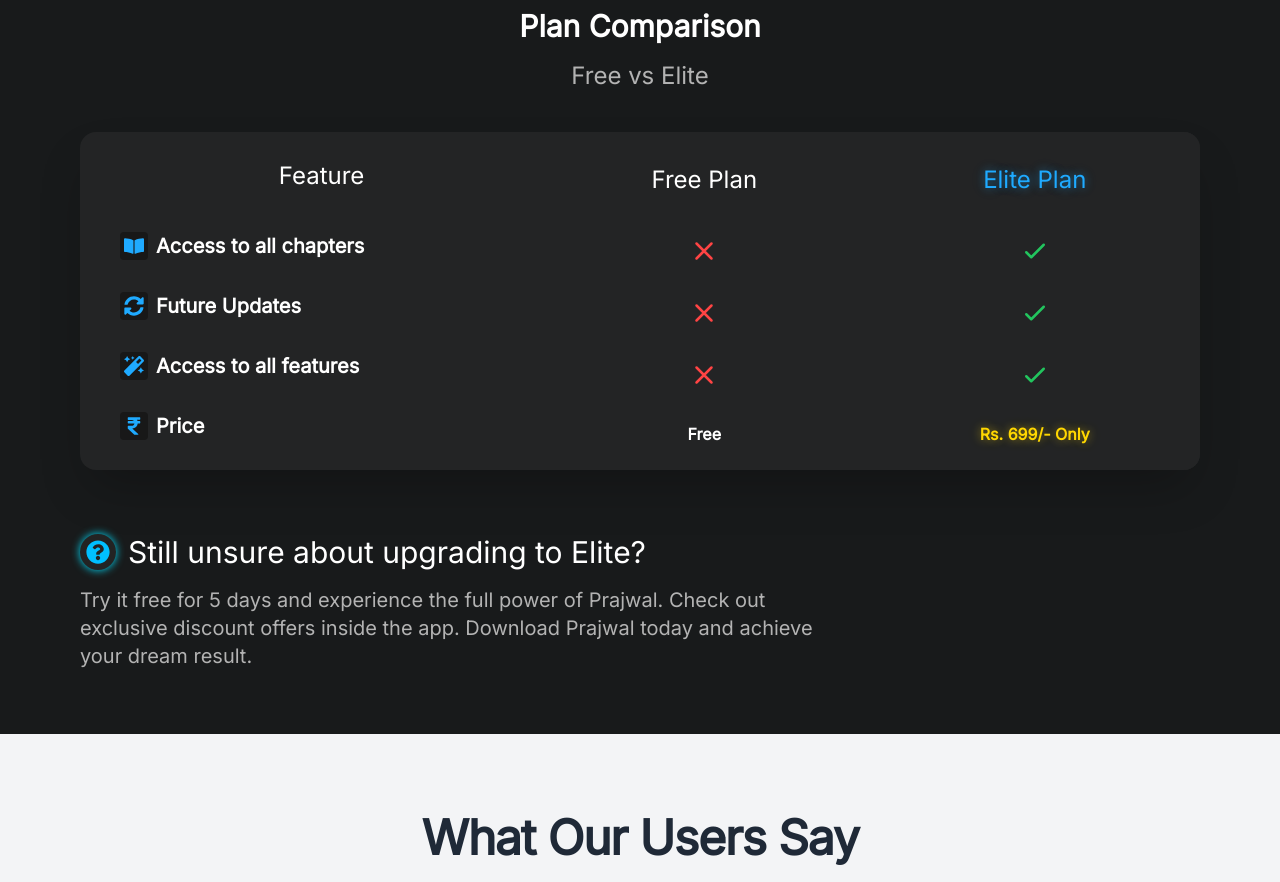
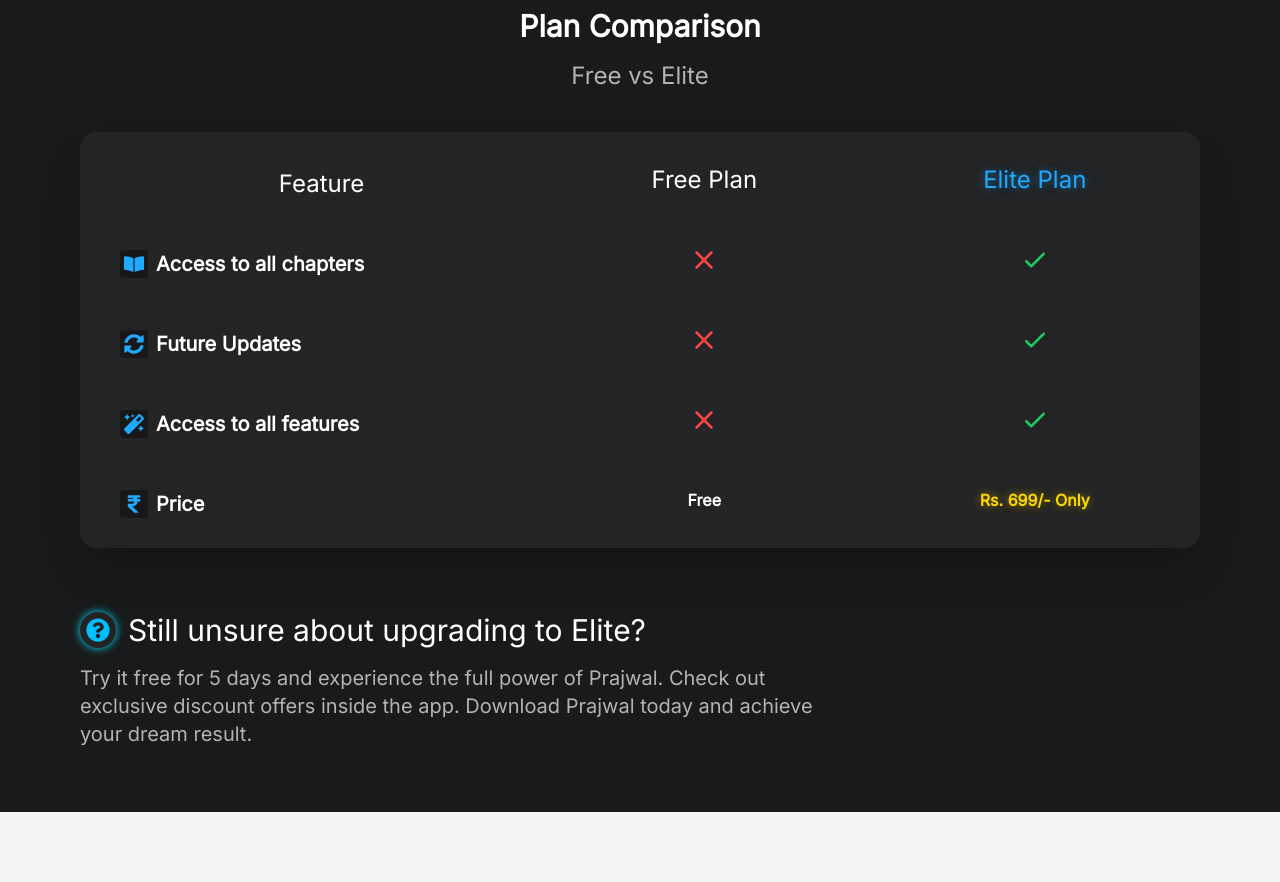
Before and after one commit to jatinKala2004/Medhwan_deployment, a Next.js app: page / in a window 1280 px wide. Shown: the part 2960-3842 px from the top of the page. Built offline with nearby package versions, Linux system fonts and the light colour scheme.

Commit message:
google favicon

```diff
--- a/src/app/layout.js
+++ b/src/app/layout.js
@@ -24,7 +24,7 @@ export default function RootLayout({ children }) {
   return (
     <html lang="en">
       <head>
-        <link rel="icon" href="favicon.png" />
+        <link rel="icon" type="image/png" href="/favicon.png" />
       </head>
 
       <body className={`${poppins.variable} ${inter.variable} font-sans`}>
--- a/src/app/page.js
+++ b/src/app/page.js
@@ -324,26 +324,26 @@ export default function Home() {
           >
             {/* Feature column */}
             <motion.div
-              className="flex flex-col gap-4 py-5 pl-3 pr-2 max-[430px]:gap-3 max-[430px]:py-4 max-[430px]:pl-2 max-[430px]:pr-2 sm:gap-8 sm:pl-6 sm:pr-4 md:pl-10 items-start shadow-none transition-all duration-300 hover:bg-[#181A1B] min-w-0"
+              className="relative top-1 flex flex-col gap-5 py-6 pl-3 pr-2 max-[430px]:gap-4 max-[430px]:py-5 max-[430px]:pl-2 max-[430px]:pr-2 sm:gap-8 sm:pl-6 sm:pr-4 md:pl-10 items-start shadow-none transition-all duration-300 hover:bg-[#181A1B] min-w-0"
               initial="hidden"
               whileInView="visible"
               viewport={{ once: true, amount: 0.7 }}
               variants={{ hidden: { opacity: 0, y: 30 }, visible: { opacity: 1, y: 0, transition: { duration: 0.6 } } }}
             >
               <div className="min-h-12 flex items-center justify-center w-full font-normal text-lg max-[430px]:text-base md:text-2xl text-white" style={{ fontFamily: 'Inter, Segoe UI, sans-serif' }}>Feature</div>
-              <div className="flex items-center gap-2 max-[430px]:gap-1.5 text-base max-[430px]:text-sm sm:text-lg md:text-xl text-white font-semibold break-words">
+              <div className="min-h-12 flex items-center gap-2 max-[430px]:gap-1.5 text-base max-[430px]:text-sm sm:text-lg md:text-xl text-white font-semibold break-words">
                 <span className="inline-flex items-center justify-center w-7 h-7 max-[430px]:w-6 max-[430px]:h-6 rounded bg-[#181818] text-xl max-[430px]:text-lg text-[#1faaff]" style={{ textShadow: '0 0 8px #1faaff88, 0 0 16px #1faaff44' }}><FaBookOpen /></span>
                 Access to all chapters
               </div>
-              <div className="flex items-center gap-2 max-[430px]:gap-1.5 text-base max-[430px]:text-sm sm:text-lg md:text-xl text-white font-semibold break-words">
+              <div className="min-h-12 flex items-center gap-2 max-[430px]:gap-1.5 text-base max-[430px]:text-sm sm:text-lg md:text-xl text-white font-semibold break-words">
                 <span className="inline-flex items-center justify-center w-7 h-7 max-[430px]:w-6 max-[430px]:h-6 rounded bg-[#181818] text-xl max-[430px]:text-lg text-[#1faaff]" style={{ textShadow: '0 0 8px #1faaff88, 0 0 16px #1faaff44' }}><FaSyncAlt /></span>
                 Future Updates
               </div>
-              <div className="flex items-center gap-2 max-[430px]:gap-1.5 text-base max-[430px]:text-sm sm:text-lg md:text-xl text-white font-semibold break-words">
+              <div className="min-h-12 flex items-center gap-2 max-[430px]:gap-1.5 text-base max-[430px]:text-sm sm:text-lg md:text-xl text-white font-semibold break-words">
                 <span className="inline-flex items-center justify-center w-7 h-7 max-[430px]:w-6 max-[430px]:h-6 rounded bg-[#181818] text-xl max-[430px]:text-lg text-[#1faaff]" style={{ textShadow: '0 0 8px #1faaff88, 0 0 16px #1faaff44' }}><FaMagic /></span>
                 Access to all features
               </div>
-              <div className="flex items-center gap-2 max-[430px]:gap-1.5 text-base max-[430px]:text-sm sm:text-lg md:text-xl text-white font-semibold break-words">
+              <div className="min-h-12 flex items-center gap-2 max-[430px]:gap-1.5 text-base max-[430px]:text-sm sm:text-lg md:text-xl text-white font-semibold break-words">
                 <span className="inline-flex items-center justify-center w-7 h-7 max-[430px]:w-6 max-[430px]:h-6 rounded bg-[#181818] text-xl max-[430px]:text-lg text-[#1faaff]" style={{ textShadow: '0 0 8px #1faaff88, 0 0 16px #1faaff44' }}><FaRupeeSign /></span>
                 Price
               </div>
@@ -357,10 +357,10 @@ export default function Home() {
               variants={{ hidden: { opacity: 0, y: 30 }, visible: { opacity: 1, y: 0, transition: { duration: 0.6 } } }}
             >
               <div className="min-h-12 flex items-center justify-center w-full font-normal text-lg max-[430px]:text-base md:text-2xl text-white" style={{ fontFamily: 'Inter, Segoe UI, sans-serif' }}>Free Plan</div>
-              <HiOutlineX className="text-3xl" style={{ color: '#ff4444', textShadow: '0 0 8px #ff444466, 0 0 16px #ff444433' }} />
-              <HiOutlineX className="text-3xl" style={{ color: '#ff4444', textShadow: '0 0 8px #ff444466, 0 0 16px #ff444433' }} />
-              <HiOutlineX className="text-3xl" style={{ color: '#ff4444', textShadow: '0 0 8px #ff444466, 0 0 16px #ff444433' }} />
-              <span className="text-white font-bold text-base max-[430px]:text-sm">Free</span>
+              <div className="min-h-12 flex items-center justify-center w-full"><HiOutlineX className="text-3xl" style={{ color: '#ff4444', textShadow: '0 0 8px #ff444466, 0 0 16px #ff444433' }} /></div>
+              <div className="min-h-12 flex items-center justify-center w-full"><HiOutlineX className="text-3xl" style={{ color: '#ff4444', textShadow: '0 0 8px #ff444466, 0 0 16px #ff444433' }} /></div>
+              <div className="min-h-12 flex items-center justify-center w-full"><HiOutlineX className="text-3xl" style={{ color: '#ff4444', textShadow: '0 0 8px #ff444466, 0 0 16px #ff444433' }} /></div>
+              <div className="min-h-12 flex items-center justify-center w-full"><span className="text-white font-bold text-base max-[430px]:text-sm">Free</span></div>
             </motion.div>
             {/* Elite Plan column */}
             <motion.div
@@ -371,10 +371,10 @@ export default function Home() {
               variants={{ hidden: { opacity: 0, y: 30 }, visible: { opacity: 1, y: 0, transition: { duration: 0.6 } } }}
             >
               <div className="min-h-12 flex items-center justify-center w-full font-normal text-lg max-[430px]:text-base md:text-2xl" style={{ fontFamily: 'Inter, Segoe UI, sans-serif', color: '#1faaff', textShadow: '0 0 8px #1faaff66, 0 0 16px #1faaff33' }}>Elite Plan</div>
-              <HiOutlineCheck className="text-3xl" style={{ color: '#22c55e', textShadow: '0 0 8px #22c55e66, 0 0 16px #22c55e33' }} />
-              <HiOutlineCheck className="text-3xl" style={{ color: '#22c55e', textShadow: '0 0 8px #22c55e66, 0 0 16px #22c55e33' }} />
-              <HiOutlineCheck className="text-3xl" style={{ color: '#22c55e', textShadow: '0 0 8px #22c55e66, 0 0 16px #22c55e33' }} />
-              <span className="text-[#FFD700] font-bold text-base max-[430px]:text-sm" style={{ textShadow: '0 0 8px #FFD70066, 0 0 16px #FFD70033' }}>Rs. 699/- Only</span>
+              <div className="min-h-12 flex items-center justify-center w-full"><HiOutlineCheck className="text-3xl" style={{ color: '#22c55e', textShadow: '0 0 8px #22c55e66, 0 0 16px #22c55e33' }} /></div>
+              <div className="min-h-12 flex items-center justify-center w-full"><HiOutlineCheck className="text-3xl" style={{ color: '#22c55e', textShadow: '0 0 8px #22c55e66, 0 0 16px #22c55e33' }} /></div>
+              <div className="min-h-12 flex items-center justify-center w-full"><HiOutlineCheck className="text-3xl" style={{ color: '#22c55e', textShadow: '0 0 8px #22c55e66, 0 0 16px #22c55e33' }} /></div>
+              <div className="min-h-12 flex items-center justify-center w-full"><span className="text-[#FFD700] font-bold text-base max-[430px]:text-sm text-center" style={{ textShadow: '0 0 8px #FFD70066, 0 0 16px #FFD70033' }}>Rs. 699/- Only</span></div>
             </motion.div>
           </motion.div>
           {/* Still Unsure About Upgrading Section */}
```
Also changed, not shown: 1 other file (tests, documents, lock files or other folders).
